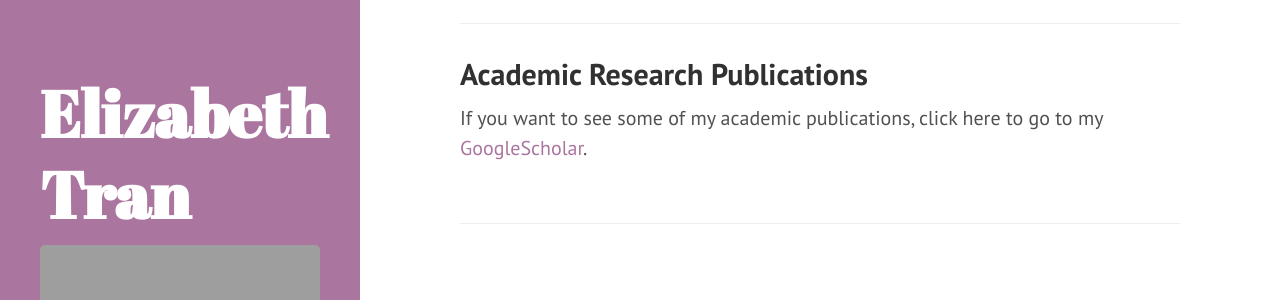
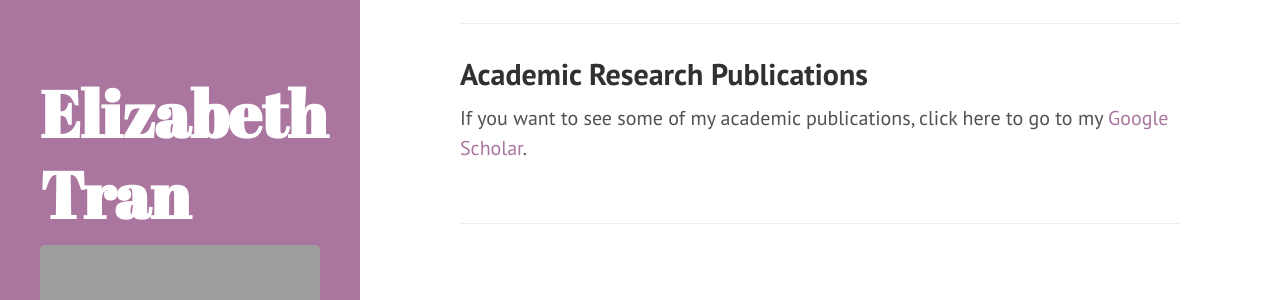
Before and after one commit to elizabellatran/elizabellatran.github.io, a Jekyll site: the page built from index.md, in a window 1280 px wide and 900 px high, scrolled down 1870 px. Shown: the part 155-455 px from the top of the window. Built offline with Jekyll 4.4.1, drawn with Linux system fonts in a browser that asks for light colours; a script that is not in the unit is left out.

Commit message:
Update index.md

```diff
--- a/index.md
+++ b/index.md
@@ -41,11 +41,11 @@
 <br>
 For <a href="https://deniz-g-lerosi.itch.io/chromatic-agape"> Chromatic Agape</a>, I was a assets programmer and one of the editors for the NaNoRen2024 and OtomeJam2024 release
 <br>
-Click <a href="/_posts/gamedev.md/"> here</a> for more game projects
+Click <a href="/2024/12/27/gamedev.md/"> here</a> for more game projects
 
 <hr>
 <h2>Academic Research Publications </h2>
-If you want to see some of my academic publications, click here to go to my <a href="https://scholar.google.com/citations?user=ytjqu-EAAAAJ&hl=en"> GoogleScholar</a>.<br>
+If you want to see some of my academic publications, click here to go to my <a href="https://scholar.google.com/citations?user=ytjqu-EAAAAJ&hl=en"> Google Scholar</a>.<br>
 <br>
 <hr>
 <br>
```
